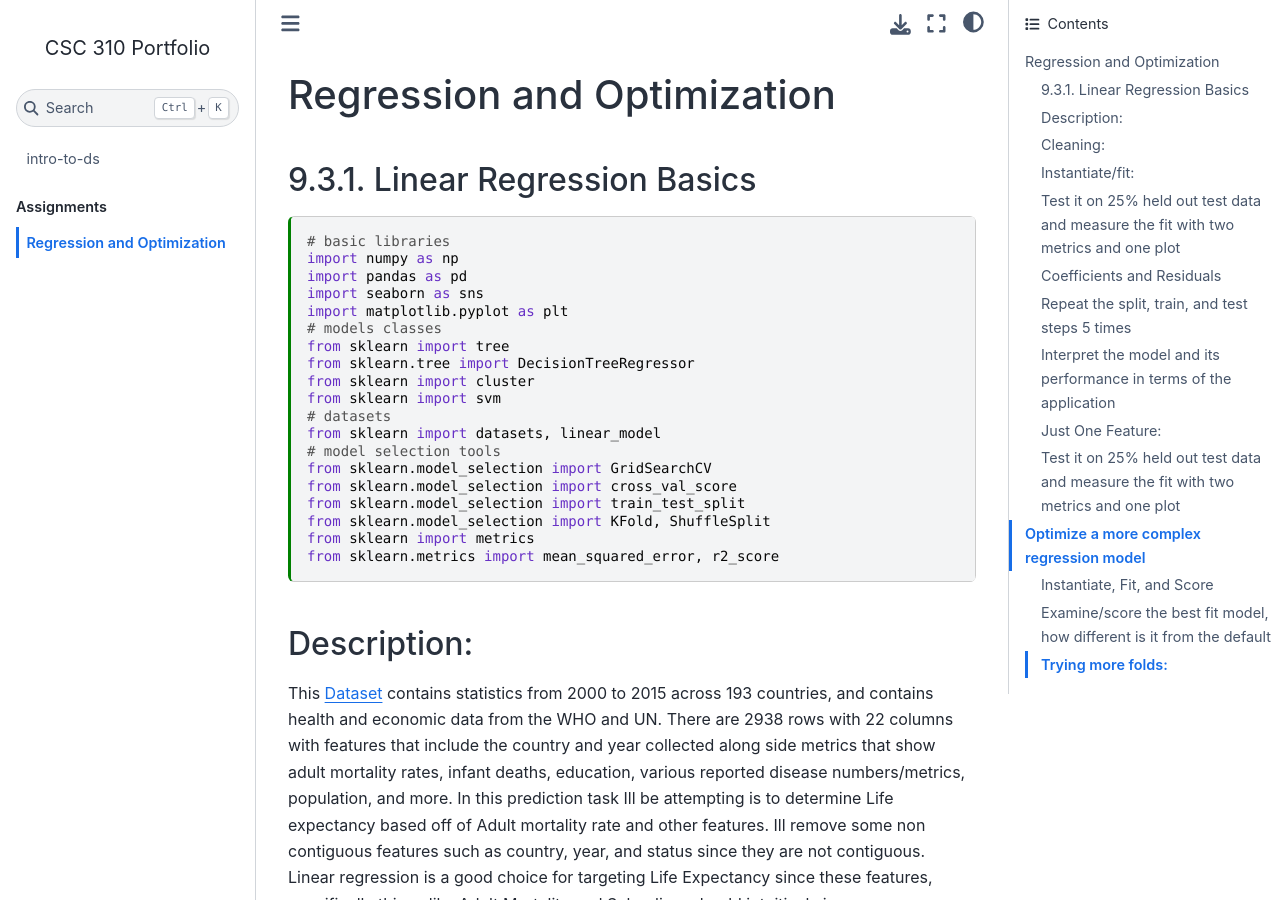
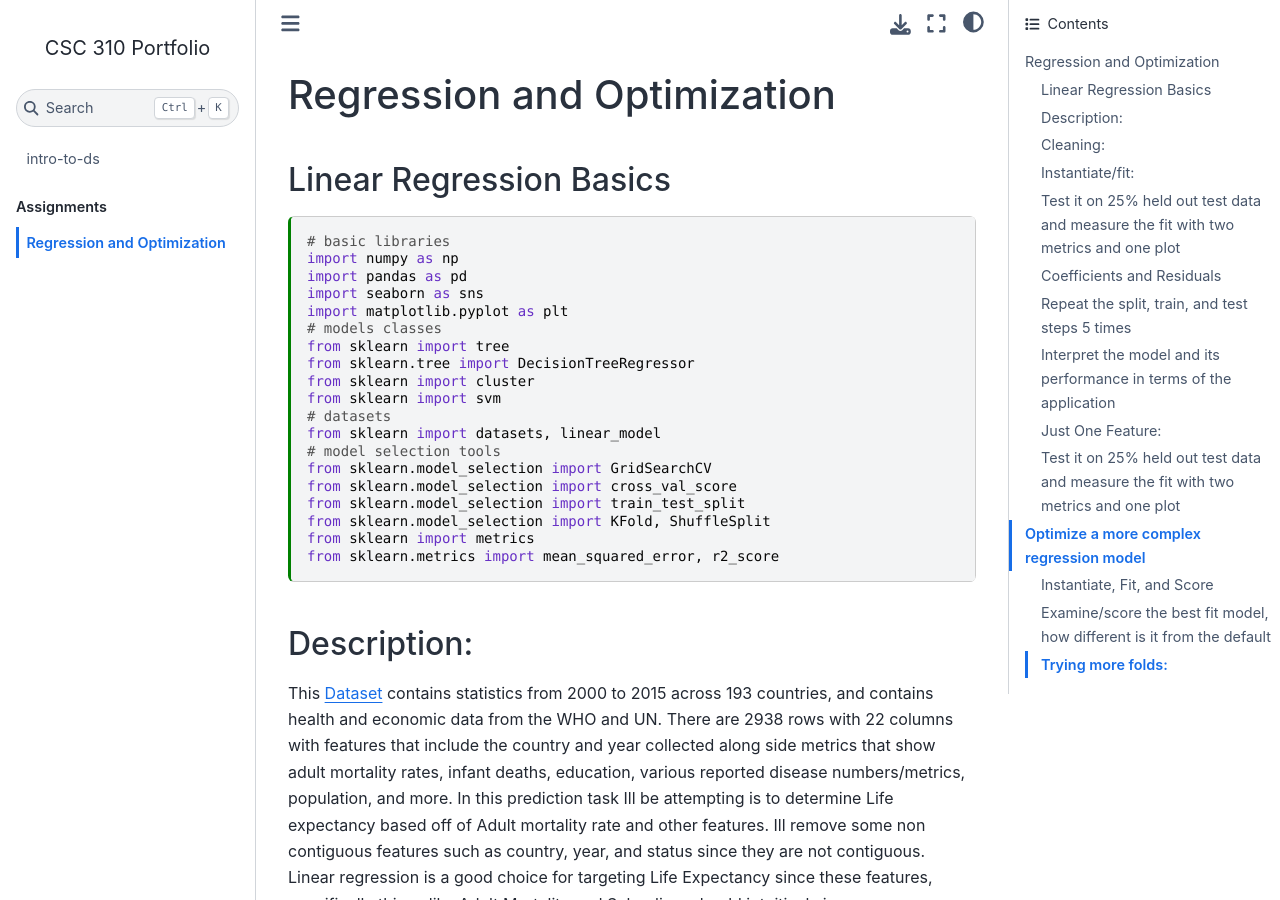
Before and after one commit to efsa95/intro-to-ds, a Jupyter Book: the page built from Assignment9.md, in a window 1280 px wide and 900 px high. Built offline with Jupyter Book 1.0.4 settings and Sphinx 7.4.7 and the Sphinx Book theme 1.1.4, drawn with Linux system fonts in a browser that asks for light colours.

Commit message:
Changed titles

````diff
--- a/Assignment9.md
+++ b/Assignment9.md
@@ -15,7 +15,7 @@ kernelspec:
 
 +++
 
-## 9.3.1. Linear Regression Basics
+## Linear Regression Basics
 
 ```{code-cell} ipython3
 # basic libraries
````
